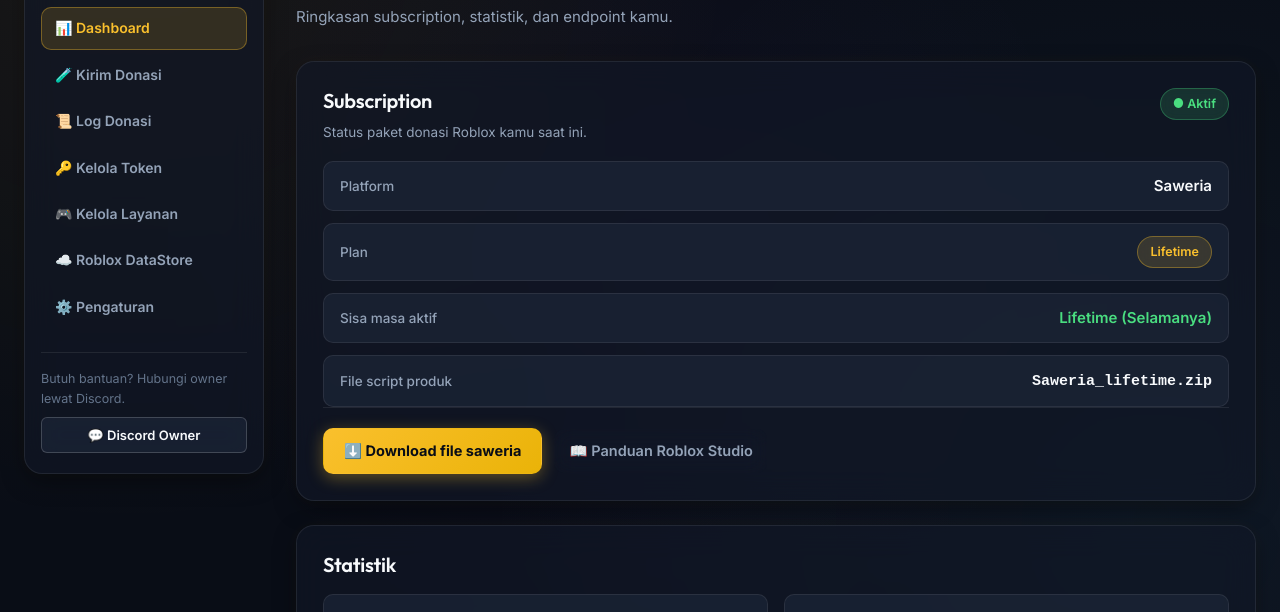
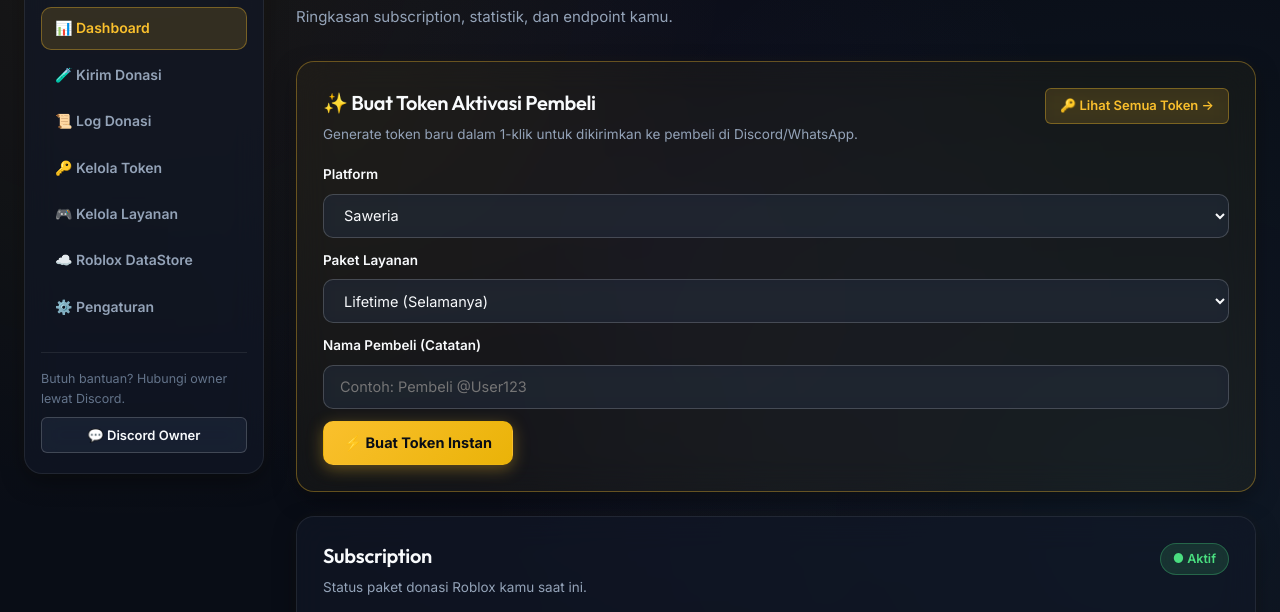
Before and after one commit to rafly4322-cyber/KIDZY-STORE, a website: page public/admin/index.html in a window 1280 px wide. Shown: the part 161-773 px from the top of the page. Drawn offline with Linux system fonts and the light colour scheme; no server answers; sample sign-in values are in the browser's storage.

Commit message:
Add 1-click Quick Token Generator on Admin Dashboard

```diff
--- a/public/admin/index.html
+++ b/public/admin/index.html
@@ -55,6 +55,60 @@
           <div class="page-head">
             <h1 class="h1">Dashboard</h1>
             <p class="muted">Ringkasan subscription, statistik, dan endpoint kamu.</p>
+          </div>
+
+          <!-- Quick Generate Token Card -->
+          <div class="card" style="margin-bottom: 24px; border: 1px solid var(--glass-border-gold); background: rgba(250, 192, 45, 0.04);">
+            <div class="card-head">
+              <div>
+                <h2 class="h2">✨ Buat Token Aktivasi Pembeli</h2>
+                <p class="small">Generate token baru dalam 1-klik untuk dikirimkan ke pembeli di Discord/WhatsApp.</p>
+              </div>
+              <a class="btn btn-sm btn-accent" href="/admin/tokens.html">🔑 Lihat Semua Token &rarr;</a>
+            </div>
+
+            <form id="quick-token-form" onsubmit="handleQuickCreateToken(event)" style="display: grid; grid-template-columns: repeat(auto-fit, minmax(200px, 1fr)) auto; gap: 12px; align-items: end;">
+              <div class="field">
+                <label for="qtok-platform">Platform</label>
+                <select class="input" id="qtok-platform">
+                  <option value="saweria">Saweria</option>
+                  <option value="bagibagi">BagiBagi</option>
+                  <option value="sociabuzz">SociaBuzz</option>
+                </select>
+              </div>
+
+              <div class="field">
+                <label for="qtok-plan">Paket Layanan</label>
+                <select class="input" id="qtok-plan">
+                  <option value="lifetime">Lifetime (Selamanya)</option>
+                  <option value="30d">30 Hari</option>
+                </select>
+              </div>
+
+              <div class="field">
+                <label for="qtok-note">Nama Pembeli (Catatan)</label>
+                <input class="input" id="qtok-note" placeholder="Contoh: Pembeli @User123" required />
+              </div>
+
+              <div>
+                <button class="btn btn-primary" type="submit" style="height: 44px; white-space: nowrap;">
+                  ⚡ Buat Token Instan
+                </button>
+              </div>
+            </form>
+
+            <div id="quick-token-result" style="display: none; margin-top: 16px; padding: 14px; background: var(--surface-2); border-radius: var(--r-sm); border: 1px solid var(--ok);">
+              <div class="row between">
+                <div>
+                  <span class="pill ok">✓ Token Berhasil Dibuat!</span>
+                  <div style="margin-top: 6px; font-family: var(--mono); font-size: 16px; font-weight: 700; color: var(--accent);" id="qtok-code-display"></div>
+                </div>
+                <div class="row" style="gap: 8px;">
+                  <button class="btn btn-sm btn-primary" id="qtok-copy-btn">📋 Salin Kode</button>
+                  <button class="btn btn-sm btn-accent" id="qtok-copy-link">🔗 Salin Link Aktivasi</button>
+                </div>
+              </div>
+            </div>
           </div>
 
           <!-- 1. Subscription Card -->
@@ -190,6 +244,42 @@
         console.warn('Failed loading stats:', err);
       }
     }
+
+    async function handleQuickCreateToken(e) {
+      e.preventDefault();
+      const platform = document.getElementById('qtok-platform').value;
+      const plan = document.getElementById('qtok-plan').value;
+      const note = document.getElementById('qtok-note').value.trim();
+
+      try {
+        const res = await apiFetch('/api/admin/tokens', {
+          method: 'POST',
+          body: JSON.stringify({ platform, plan, note })
+        });
+
+        if (res.success && res.token) {
+          const t = res.token;
+          const origin = window.location.origin;
+          const redeemLink = `${origin}/register-service.html?token=${t.code}`;
+
+          document.getElementById('qtok-code-display').innerText = `Kode: ${t.code} (${t.platform.toUpperCase()} - ${t.plan.toUpperCase()})`;
+
+          document.getElementById('qtok-copy-btn').onclick = function() {
+            copyText(t.code, this);
+          };
+
+          document.getElementById('qtok-copy-link').onclick = function() {
+            copyText(redeemLink, this);
+          };
+
+          document.getElementById('quick-token-result').style.display = 'block';
+          showToast(`Token ${t.code} berhasil dibuat!`, 'success');
+          document.getElementById('quick-token-form').reset();
+        }
+      } catch (err) {
+        showToast(err.message || 'Gagal membuat token', 'error');
+      }
+    }
   </script>
 </body>
 </html>
```
